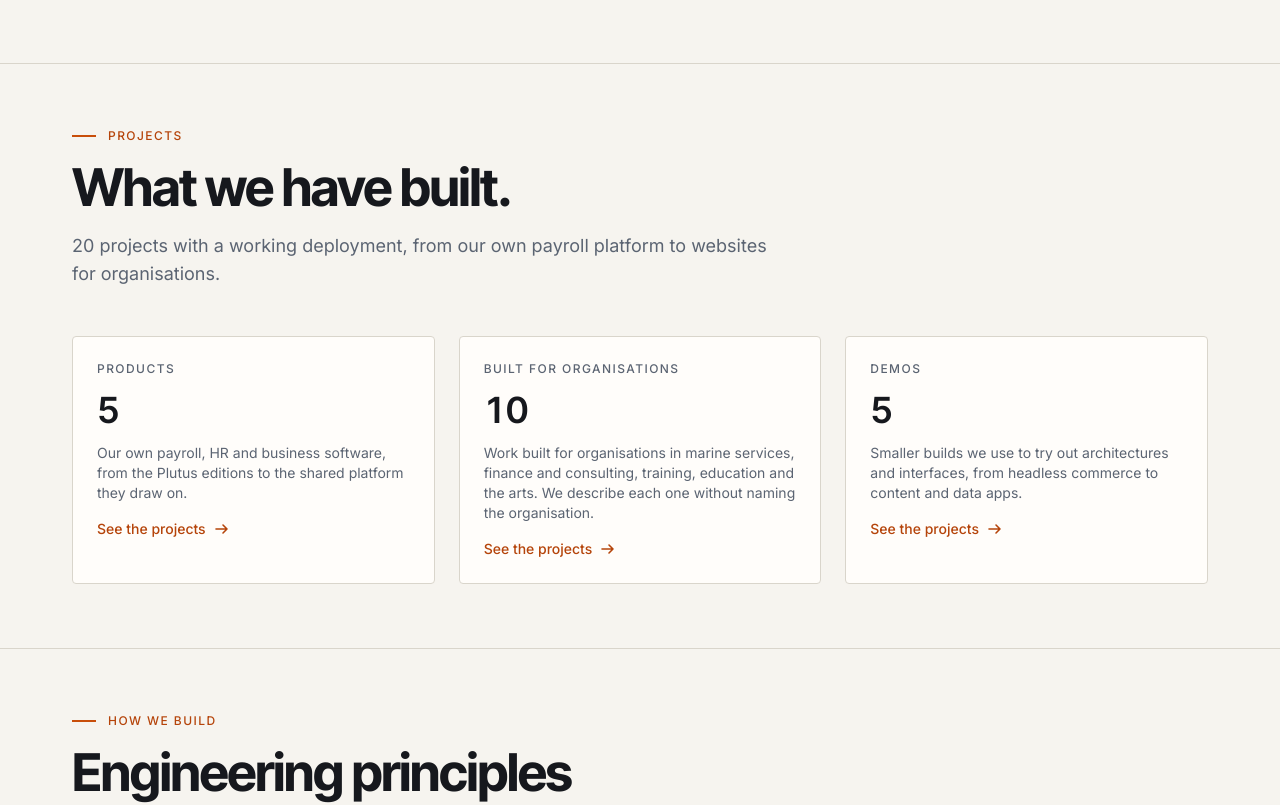
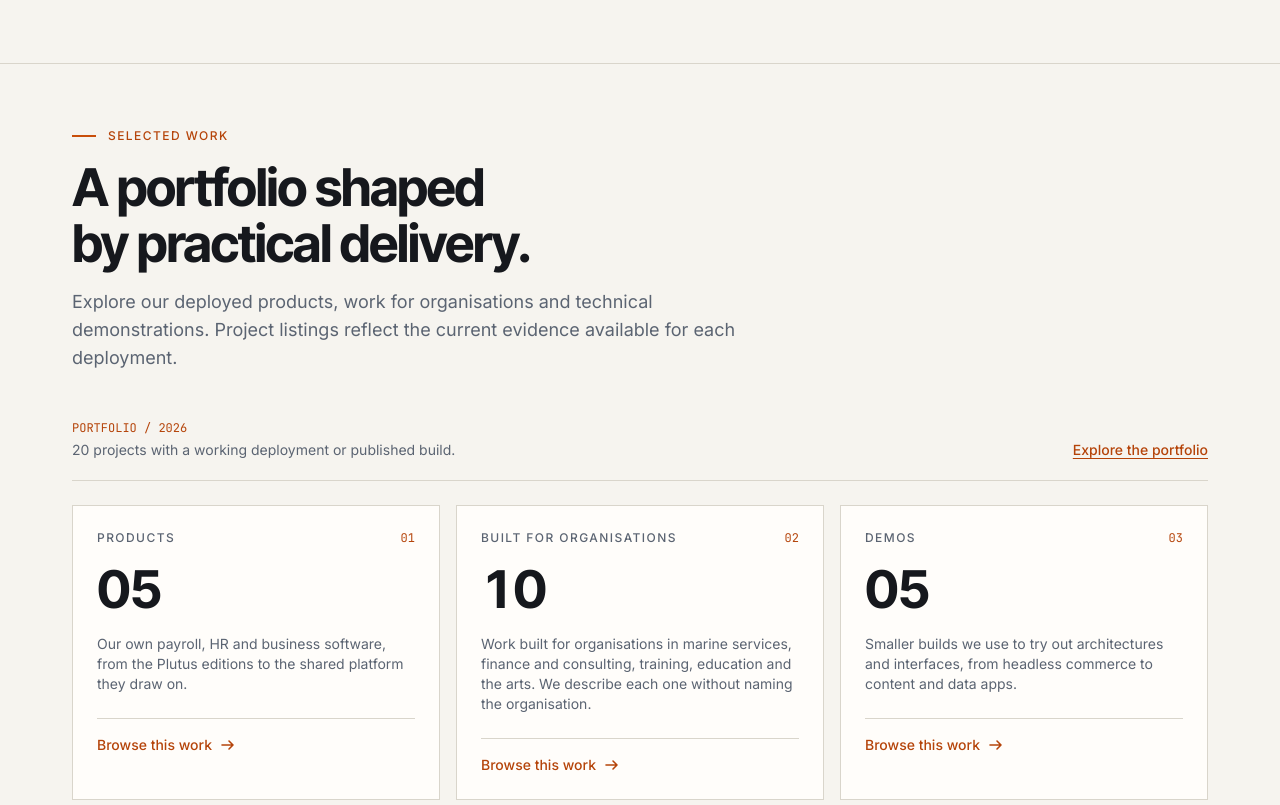
Before and after one commit to oghenenoghie/aqvessa, a Next.js app in the folder web/corporate-site/: page / in a window 1280 px wide. Shown: the part 3600-4405 px from the top of the page. Built offline with nearby package versions, Linux system fonts and the light colour scheme; no server answers.

Commit message:
Refine homepage project portfolio overview

```diff
--- a/web/corporate-site/src/components/sections/projects-band.tsx
+++ b/web/corporate-site/src/components/sections/projects-band.tsx
@@ -7,21 +7,28 @@ export function ProjectsBand() {
   return (
     <section aria-labelledby="projects-title" className={sectionClass}>
       <div className="wrap">
-        <SectionHead eyebrow="Projects" id="projects-title" title="What we have built.">
-          {WORKING_PROJECTS.length} projects with a working deployment, from our own payroll platform to websites for organisations.
+        <SectionHead eyebrow="Selected work" id="projects-title" title="A portfolio shaped by practical delivery.">
+          Explore our deployed products, work for organisations and technical demonstrations. Project listings reflect the current evidence available for each deployment.
         </SectionHead>
-        <ul className="grid gap-6 md:grid-cols-3">
-          {PROJECT_GROUPS.map((group) => (
+        <div className="mb-6 flex flex-wrap items-end justify-between gap-4 border-b border-hairline pb-5">
+          <div className="grid gap-1">
+            <span className="type-mono-sm text-brand-text">PORTFOLIO / 2026</span>
+            <p className="type-body-sm text-ink-muted">{WORKING_PROJECTS.length} projects with a working deployment or published build.</p>
+          </div>
+          <a href="/projects" className="link type-body-sm font-medium">Explore the portfolio</a>
+        </div>
+        <ul className="grid gap-4 md:grid-cols-3">
+          {PROJECT_GROUPS.map((group, index) => (
             <li key={group.id}>
-              <a
-                href={`/projects#${group.id}`}
-                className="group grid h-full content-start gap-3 rounded-md border border-hairline bg-surface p-6 text-ink no-underline transition-colors duration-120 hover:border-brand"
-              >
-                <span className="type-label text-ink-muted">{group.label}</span>
-                <span className="type-heading-lg tabular-nums">{WORKING_PROJECTS.filter((p) => p.group === group.id).length}</span>
+              <a href={`/projects#${group.id}`} className="group grid h-full content-start gap-4 border border-hairline bg-surface p-6 text-ink no-underline transition-[border-color,transform] duration-200 hover:-translate-y-0.5 hover:border-brand focus-visible:outline-2 focus-visible:outline-offset-4 focus-visible:outline-brand">
+                <div className="flex items-center justify-between">
+                  <span className="type-label text-ink-muted">{group.label}</span>
+                  <span className="type-mono-sm text-brand-text">0{index + 1}</span>
+                </div>
+                <span className="type-display-lg tabular-nums">{String(WORKING_PROJECTS.filter((p) => p.group === group.id).length).padStart(2, "0")}</span>
                 <span className="type-body-sm text-ink-muted">{group.intro}</span>
-                <span className="mt-1 inline-flex items-center gap-2 type-body-sm font-medium text-brand-text [&_svg]:size-4">
-                  See the projects <ArrowIcon />
+                <span className="mt-2 inline-flex items-center gap-2 border-t border-hairline pt-4 type-body-sm font-medium text-brand-text [&_svg]:size-4">
+                  Browse this work <ArrowIcon />
                 </span>
               </a>
             </li>
```
